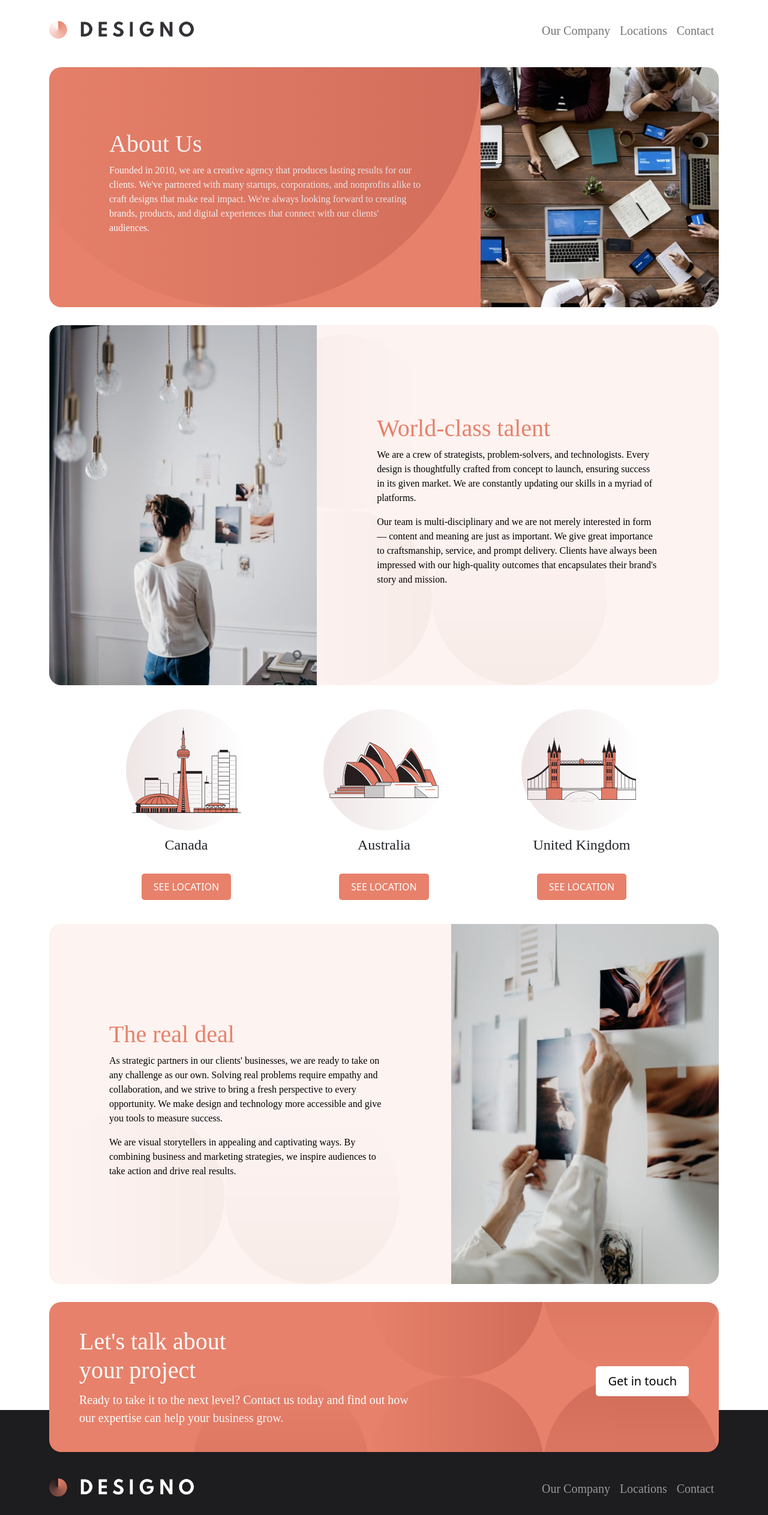
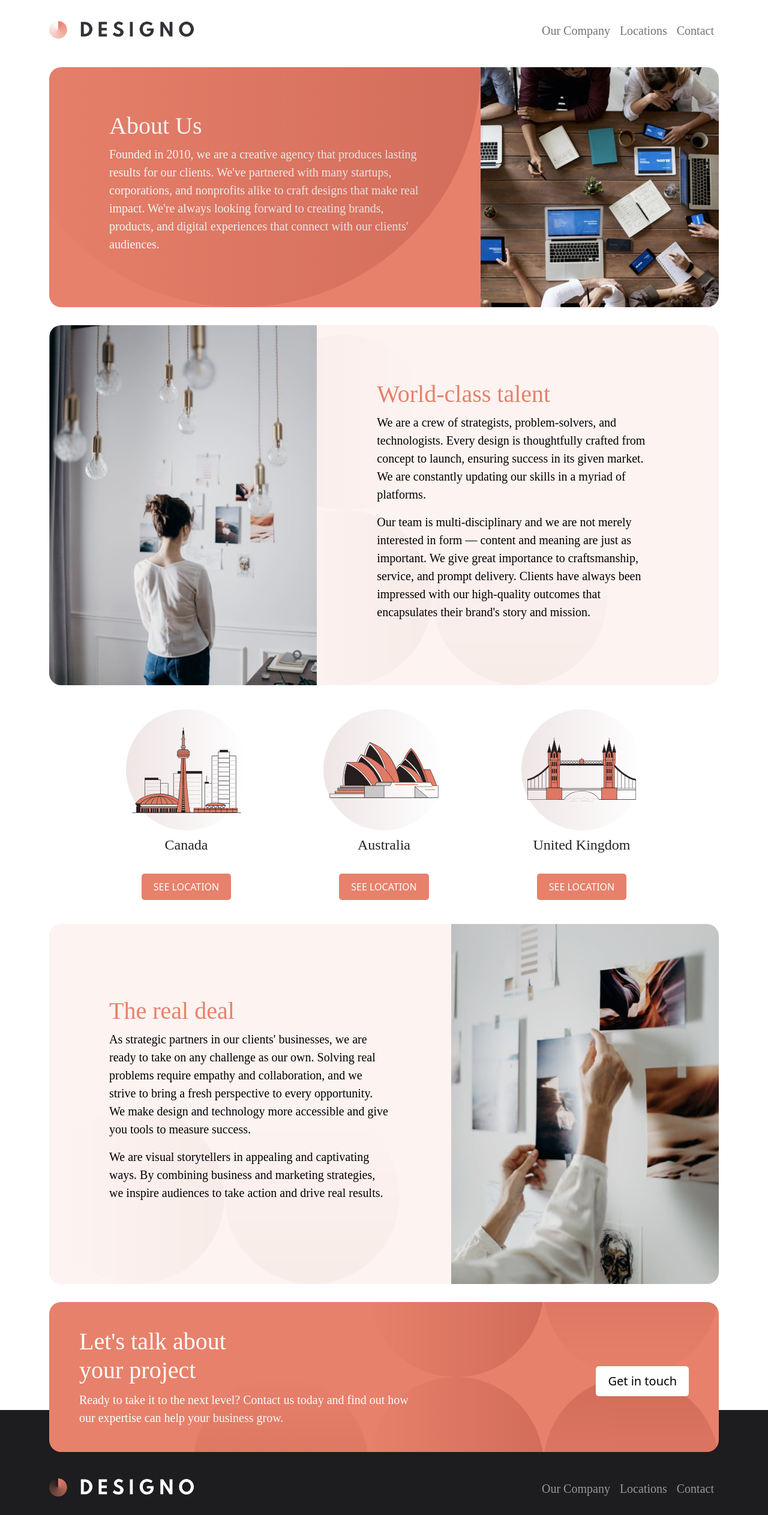
Before and after one commit to thomasgilmore/designo-multi-page-website, a React (Create React App) app: page /about in a window 1280 px wide. Shown: the top 2525 px of the page at 60% size. Built offline with nearby package versions, Linux system fonts and the light colour scheme.

Commit message:
changed font size on About.js page

```diff
--- a/src/Components/about.css
+++ b/src/Components/about.css
@@ -1,6 +1,7 @@
 .aboutUsDivContainer {
   display: flex;
   margin-top: 30px;
+  font-size: 20px;
 }
 
 .aboutUsDiv {
@@ -33,6 +34,7 @@
 .worldClassTalentContainer {
   display: flex;
   margin: 30px 0;
+  font-size: 20px;
 }
 
 .worldClassTalentDiv {
@@ -70,6 +72,7 @@
 .theRealDealContainer {
   display: flex;
   margin: 30px 0;
+  font-size: 20px;
 }
 
 .theRealDealDiv {
```
